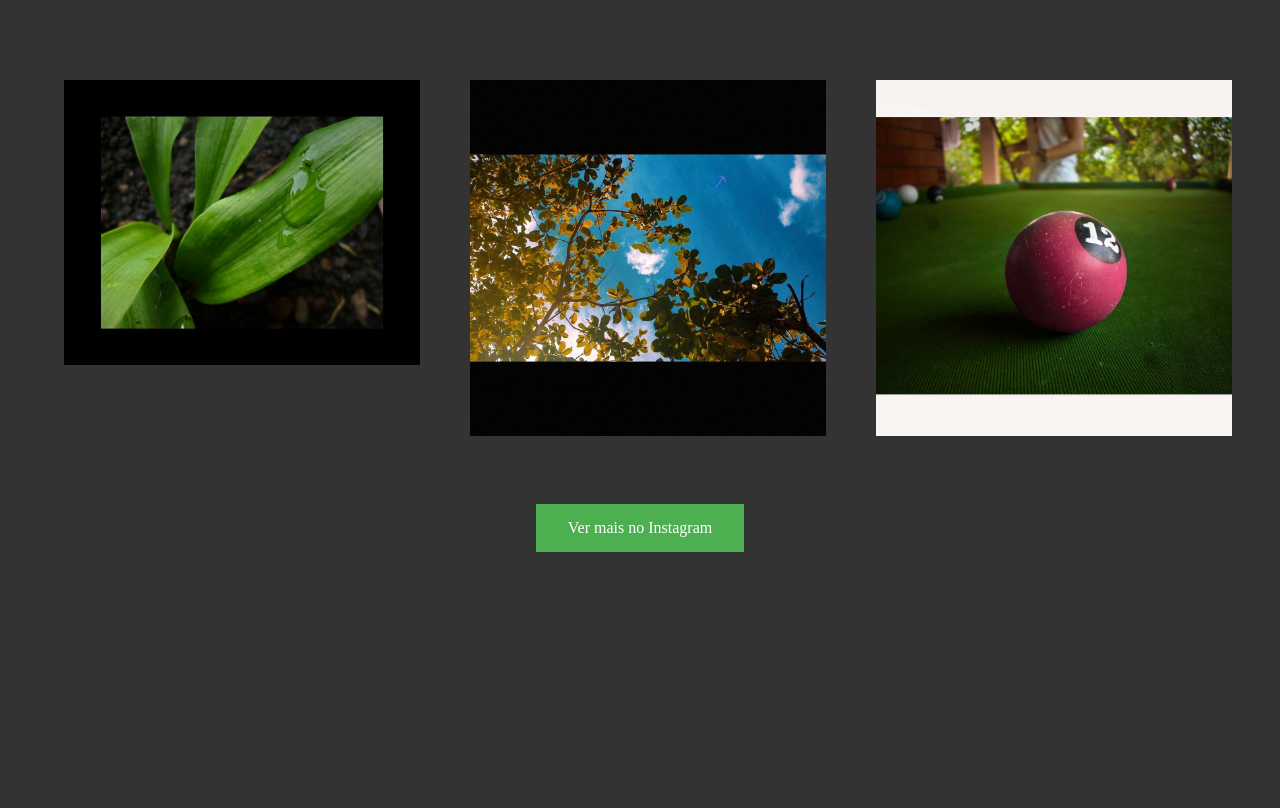
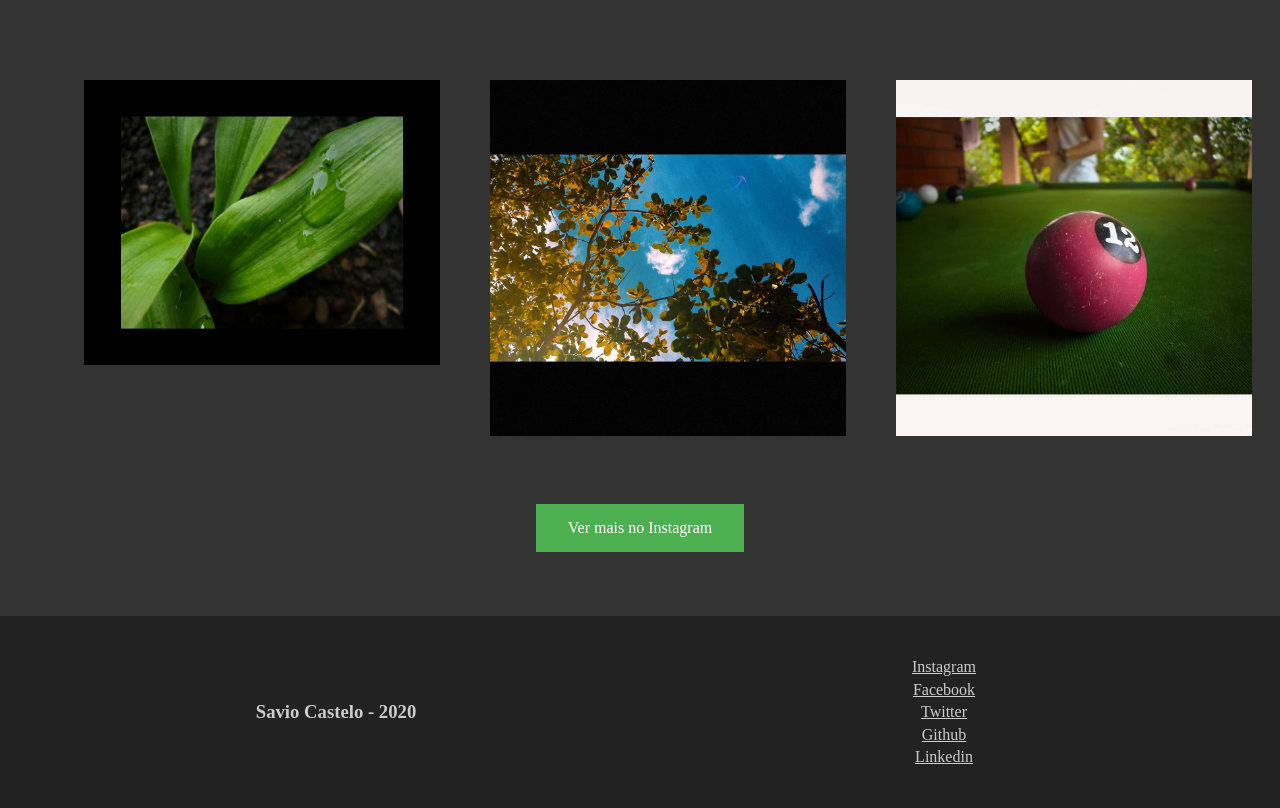
Before and after one commit to savio591/portfolio, a website: page index.html in a window 1280 px wide. Shown: the part 1064-1872 px from the top of the page. Before the commit the page ends 1616 px from the top, so only its background shows below. Drawn offline with Linux system fonts and the light colour scheme; a web font is replaced by a local one.

Commit message:
portfolio v0.9.8

```diff
--- a/css/index.css
+++ b/css/index.css
@@ -44,7 +44,7 @@ header {
   display: grid;
   grid-column-gap: 50px;
   grid-template-columns: auto auto auto;
-  width: 90%;
+  width: 86.8%;
 }
 
 .ct-galeria img {
@@ -57,6 +57,7 @@ header {
   width: auto;
   height: auto;
   float: left;
+  margin: 0px auto;
 }
 
 .button-div {
@@ -114,13 +115,61 @@ header {
   .ct-galeria img {
   width: 335px;
   height: auto;
+  min-width: 250px;
+  max-width: 100%;
 }
 .ct-galeria div {
 
   width: auto;
   height: auto;
   float: left;
+  margin: -7px auto -104px auto;
+  padding: 0 0px;
+}
+
+  .button-div {
+
+  margin: 54px auto 0px;
+  }
+}
+
+
+footer {
+  height: 128px;
+  padding: 32px 32px;
+  background: #222;
+  margin: 64px auto auto auto;
+  display: flex;
+  align-content: center;
+  flex-wrap: wrap;
+  font-family: 'Buenard';
+}
+
+footer .contato {
+
+  width: 50%;
   margin: auto;
-  padding: 0px 0px;
+  text-align: center;
+  padding: 0;
 }
+
+footer .contato li {
+
+  display: block;
 }
+
+footer .contato a {
+
+  color: #ccc;
+}
+
+footer .contato a:hover {
+  font-weight: bold;
+}
+
+.id-div {
+
+  width: 50%;
+  margin: auto;
+  text-align: center;
+}
--- a/css/main.css
+++ b/css/main.css
@@ -28,12 +28,12 @@ html {
  */
 
 ::-moz-selection {
-  background: #b3d4fc;
+  background: #000;
   text-shadow: none;
 }
 
 ::selection {
-  background: #b3d4fc;
+  background: #000;
   text-shadow: none;
 }
 
--- a/index.html
+++ b/index.html
@@ -26,16 +26,16 @@
 <!--Cabeçalho(Título no centro, navbar na direita-->
 <header class="hd">
     <div class="titulo-logo">
-        <h1 class="titulo">SAVIL EXPERIMENTS</h1>
+        <h1 class="titulo" id="about">SAVIL EXPERIMENTS</h1>
     </div>
         <!-- Navbar na direita(icone agrupado na versão mobile! -->
     <nav class="hd-navbar">
-        <a href="./about">Sobre Mim</a>
-        <a href="./galeria">Galeria</a>
-        <a href="./contato">Contato</a>
+        <a href="#about">Sobre Mim</a>
+        <a href="#galeria">Galeria</a>
+        <a href="#contato">Contato</a>
     </nav>
 </header>
-<div class="ct-galeria">
+<div class="ct-galeria" id="galeria">
     <div class="ct-1"><img src="./img/1.jpg" alt="1"></div>
     <div class="ct-2"><img src="./img/2.jpg" alt="2"></div>
     <div class="ct-3"><img src="./img/3.jpg" alt="3"></div>
@@ -49,9 +49,22 @@
 <div class="button-div"><a class="button-link" href="https://instagram.com/phsvio">
     <button class="button">Ver mais no Instagram</button></a>
 </div>
-
-
-
+<footer class="rodape">
+  <div class="id-div">
+    <h3>Savio Castelo - 2020</h3>
+  </div>
+  <ul class="contato" id="contato">
+    <li class="nav-ig">
+      <a href="https://instagram.com/phsvio">
+        Instagram
+      </a>
+    </li>
+    <li class="nav-fb"><a href="https://fb.com/savio591" target="_blank">Facebook</a></li>
+    <li class="nav-tt"><a href="https://twitter.com/ehsvio2" target="_blank">Twitter</a></li>
+    <li class="nav-git"><a href="https://github.com/savio591" target="_blank">Github</a></li>
+    <li class="nav-lnk"><a href="https://www.linkedin.com/in/savio591" target="_blank">Linkedin</a></li>
+  </ul>
+</footer>
 
   <script src="js/vendor/modernizr-3.11.2.min.js"></script>
   <script src="js/plugins.js"></script>
```
